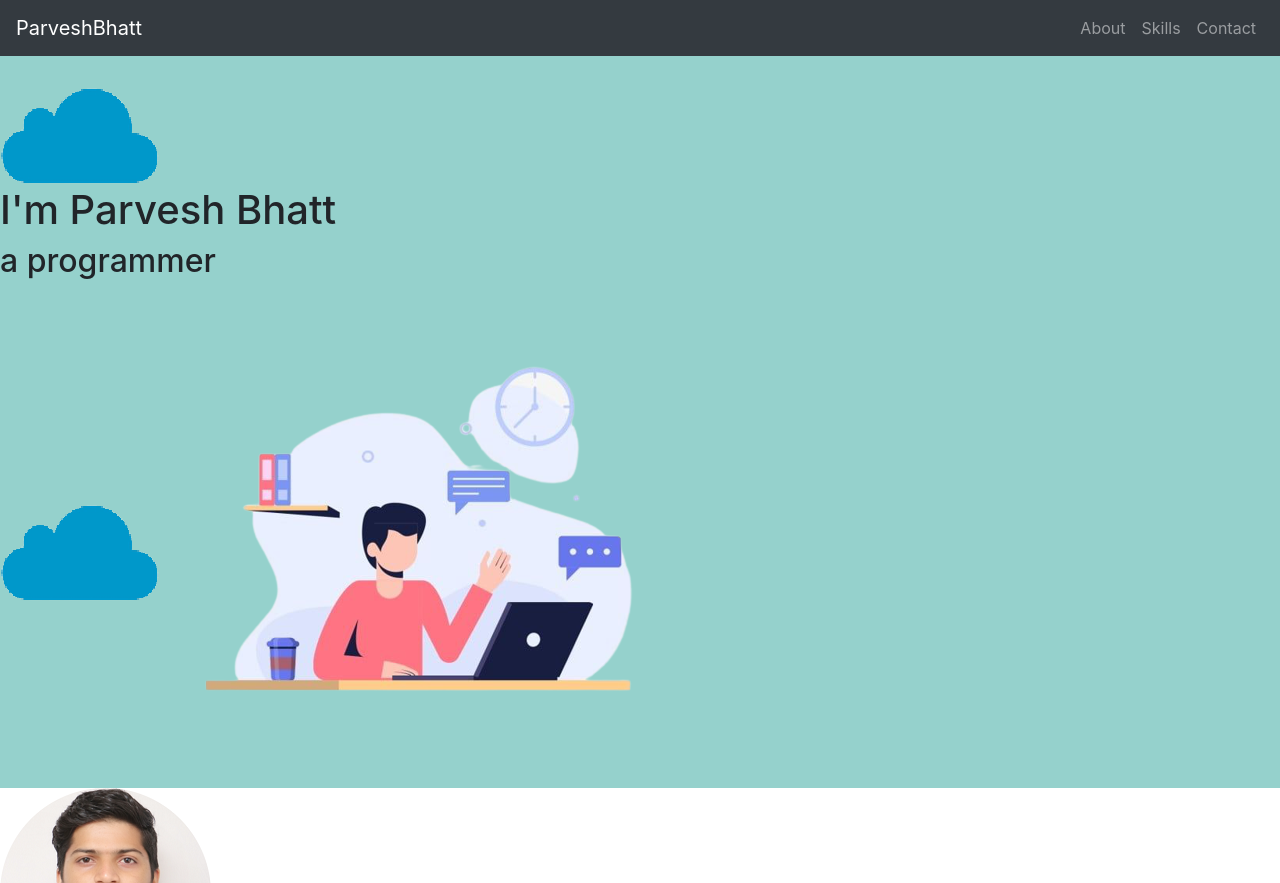
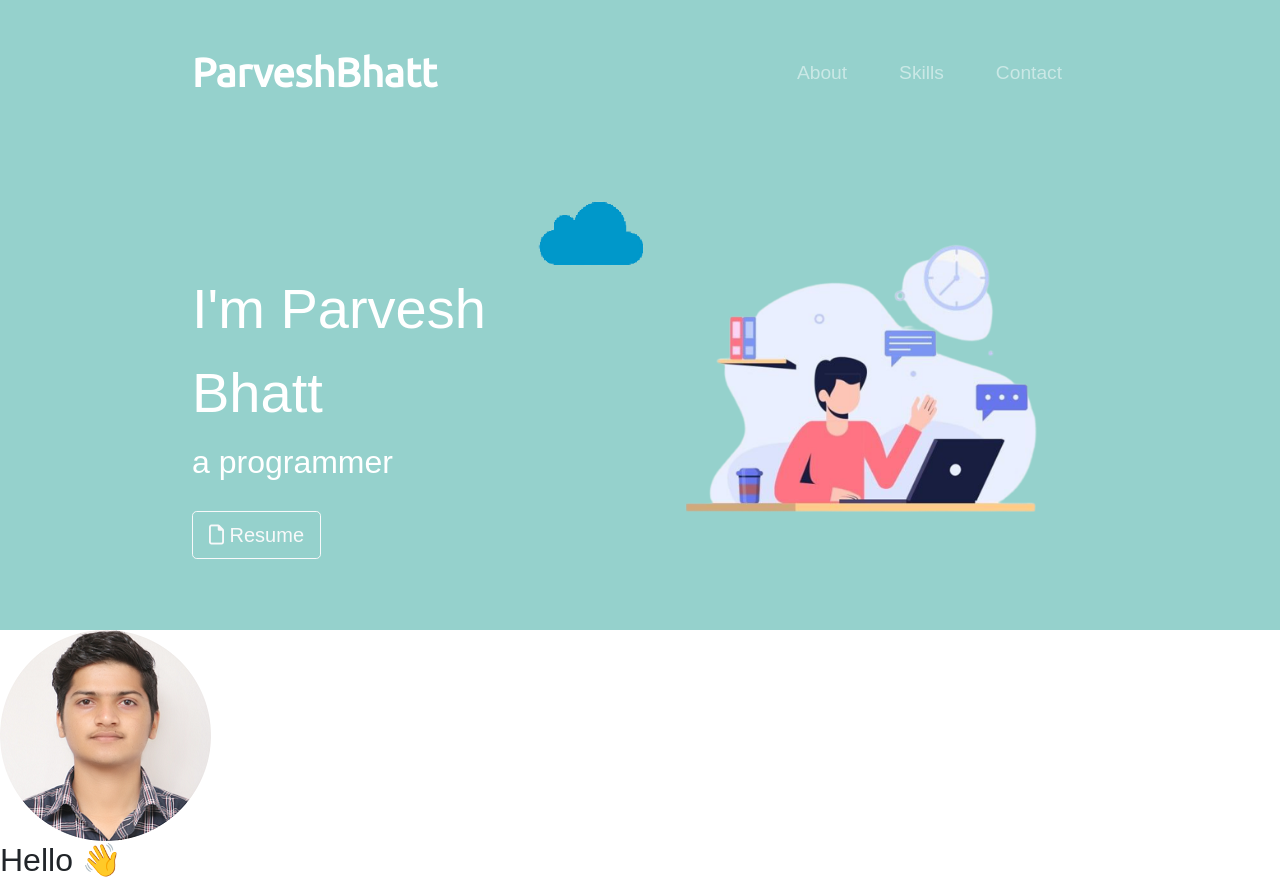
Before and after one commit to Parveshbhatt/parveshbhatt118, a plain HTML site: page index.html in a window 1280 px wide. Shown: the top 883 px of the page. Drawn offline with nearby package versions, Linux system fonts and the light colour scheme.

Commit message:
changes title section

```diff
--- a/css/styles.css
+++ b/css/styles.css
@@ -1,4 +1,56 @@
+body{
+    font-family: 'Montserrat-light', sans-serif;
+}
 
+h1{
+    font-family: 'Montserrat-Black', sans-serif;
+    font-size: 3.5rem;
+    line-height: 1.5;
+}
+
+.container-fluid{
+    padding: 3% 15%;
+}
+
+
+/* title */
 #title{
     background-color: #95D1CC;
+    color: #fff;
 }
+
+
+/* Navigation bar */
+.navbar{
+    padding: 0 0 4.5rem;
+}
+
+.navbar-brand{
+    font-family:  'Ubuntu', sans-serif;
+    font-size: 2.5rem;
+    font-weight: bold;
+}
+
+.nav-item{
+    padding: 0 18px;
+}
+
+.nav-link{
+    font-size: 1.2rem;
+}
+
+/* Resume button */
+.resume-btn{
+    margin: 5% 5% 0 0;
+}
+
+.top-cloud{
+    position: relative;
+    left: 80%;
+    width: 25%;
+}
+
+/* Title image */
+.manwithpc-image{
+    width: 95%;
+}
--- a/index.html
+++ b/index.html
@@ -6,25 +6,49 @@
     <meta http-equiv="X-UA-Compatible" content="IE=edge">
     <meta name="viewport" content="width=device-width, initial-scale=1.0">
     <title>Parvesh Bhatt</title>
-    <link rel="stylesheet" href="css/styles.css">
+
+
+    <!--Favicon-->
     <link rel="icon" href="favicon.ico">
+
+    <!--Fonts-->
     <link rel="preconnect" href="https://fonts.googleapis.com">
     <link rel="preconnect" href="https://fonts.gstatic.com" crossorigin>
-    <link href="https://fonts.googleapis.com/css2?family=Merriweather&family=Montserrat&family=Sacramento&display=swap" rel="stylesheet">
+    <link
+        href="https://fonts.googleapis.com/css2?family=Montserrat:ital,wght@0,400;0,600;0,700;0,900;1,600;1,700&family=Ubuntu&display=swap"
+        rel="stylesheet">
 
-    <link rel="stylesheet" href="https://cdn.jsdelivr.net/npm/bootstrap@4.0.0/dist/css/bootstrap.min.css" integrity="sha384-Gn5384xqQ1aoWXA+058RXPxPg6fy4IWvTNh0E263XmFcJlSAwiGgFAW/dAiS6JXm" crossorigin="anonymous">
+    <!--Bootstrap Stylesheet-->
+    <link rel="stylesheet" href="https://cdn.jsdelivr.net/npm/bootstrap@4.0.0/dist/css/bootstrap.min.css"
+        integrity="sha384-Gn5384xqQ1aoWXA+058RXPxPg6fy4IWvTNh0E263XmFcJlSAwiGgFAW/dAiS6JXm" crossorigin="anonymous">
 
-    <script src="https://code.jquery.com/jquery-3.2.1.slim.min.js" integrity="sha384-KJ3o2DKtIkvYIK3UENzmM7KCkRr/rE9/Qpg6aAZGJwFDMVNA/GpGFF93hXpG5KkN" crossorigin="anonymous"></script>
-    <script src="https://cdn.jsdelivr.net/npm/popper.js@1.12.9/dist/umd/popper.min.js" integrity="sha384-ApNbgh9B+Y1QKtv3Rn7W3mgPxhU9K/ScQsAP7hUibX39j7fakFPskvXusvfa0b4Q" crossorigin="anonymous"></script>
-    <script src="https://cdn.jsdelivr.net/npm/bootstrap@4.0.0/dist/js/bootstrap.min.js" integrity="sha384-JZR6Spejh4U02d8jOt6vLEHfe/JQGiRRSQQxSfFWpi1MquVdAyjUar5+76PVCmYl" crossorigin="anonymous"></script>
+    <!--StyleSheet-->
+    <link rel="stylesheet" href="css/styles.css">
+
+    <!-- Bootstrap script -->
+    <script src="https://code.jquery.com/jquery-3.2.1.slim.min.js"
+        integrity="sha384-KJ3o2DKtIkvYIK3UENzmM7KCkRr/rE9/Qpg6aAZGJwFDMVNA/GpGFF93hXpG5KkN"
+        crossorigin="anonymous"></script>
+    <script src="https://cdn.jsdelivr.net/npm/popper.js@1.12.9/dist/umd/popper.min.js"
+        integrity="sha384-ApNbgh9B+Y1QKtv3Rn7W3mgPxhU9K/ScQsAP7hUibX39j7fakFPskvXusvfa0b4Q"
+        crossorigin="anonymous"></script>
+    <script src="https://cdn.jsdelivr.net/npm/bootstrap@4.0.0/dist/js/bootstrap.min.js"
+        integrity="sha384-JZR6Spejh4U02d8jOt6vLEHfe/JQGiRRSQQxSfFWpi1MquVdAyjUar5+76PVCmYl"
+        crossorigin="anonymous"></script>
+
+    <script src="https://kit.fontawesome.com/4b5249b6b4.js" crossorigin="anonymous"></script>
 
 </head>
+
 <body>
-
-    <nav class="navbar navbar-expand-lg navbar-dark bg-dark">
+    <section id="title">
+        <div class="container-fluid">
+            <nav class="navbar navbar-expand-lg navbar-dark">
                 <a class="navbar-brand" href="#">ParveshBhatt</a>
 
-        <button class="navbar-toggler" type="button" data-toggle="collapse" data-target="#navbarSupportedContent" aria-controls="navbarSupportedContent" aria-expanded="false" aria-label="Toggle navigation">
+                <button class="navbar-toggler" type="button" data-toggle="collapse"
+                    data-target="#navbarSupportedContent" aria-controls="navbarSupportedContent" aria-expanded="false"
+                    aria-label="Toggle navigation">
                     <span class="navbar-toggler-icon"></span>
                 </button>
 
@@ -43,19 +67,28 @@
                 </div>
             </nav>
 
-    <div id="title">
+
+            <div class="row">
+                <div class="col-lg-6">
                     <img class="top-cloud" src="img/cloud.png" alt="blue cloud">
                     <h1>I'm Parvesh Bhatt</h1>
-        <h2>a <span class="pro">pro</span>grammer</h2>
-        <img class="bottom-cloud" src="img/cloud.png" alt="blue cloud">
-        <img src="img/manwithpc.png" alt="man with pc">
+                    <h2>a <span>pro</span>grammer</h2>
+                    <button class="btn btn-outline-light btn-lg resume-btn"><i class="fa-regular fa-file"></i> Resume</button>
                 </div>
+                <div class="col-lg-6">
+                    <img class="manwithpc-image" src="img/manwithpc.png" alt="man with pc">
+                </div>
+            </div>
+        </div>
+    </section>
 
-    <div class="middle-container">
-        <div class="profile">
+    <div>
+        <div>
             <img src="img/parveshbhatt.png" alt="parvesh profile pic">
             <h2>Hello 👋</h2>
-            <p class="intro">B.tech (Information Technology) student at <a class="clg-link"href="https://gndec.ac.in">GNDEC, Ldh.</a>. I 'm a passionate programmer and enthusiastic about technology.</p>
+            <p>B.tech (Information Technology) student at <a class="clg-link" href="https://gndec.ac.in">GNDEC,
+                    Ldh.</a>. I 'm a passionate programmer and enthusiastic about
+                technology.</p>
         </div>
         <hr>
         <div class="skills ">
@@ -82,7 +115,8 @@
             <h2>My Projects</h2>
 
             <p><a class="project-link" href="https://github.com/Parveshbhatt/NewsApp">nov, 2021 - NewsApp</a></p>
-            <p><a class="project-link" href="https://github.com/Parveshbhatt/Medilog">sep, 2021 - Medilog(A Java webApp)</a></p>
+            <p><a class="project-link" href="https://github.com/Parveshbhatt/Medilog">sep, 2021 - Medilog(A Java
+                    webApp)</a></p>
         </div>
         <hr>
 
```
Lines whose indentation alone changed are shown as unchanged.
